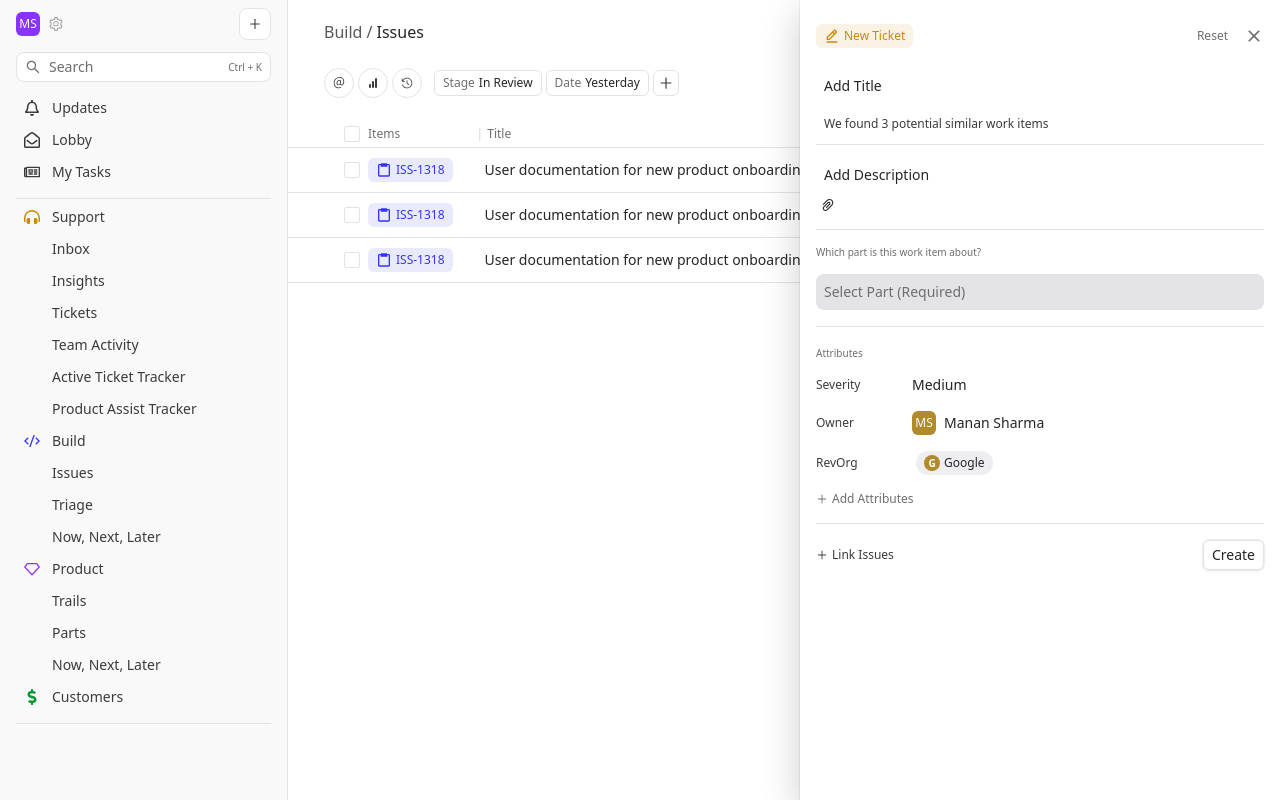
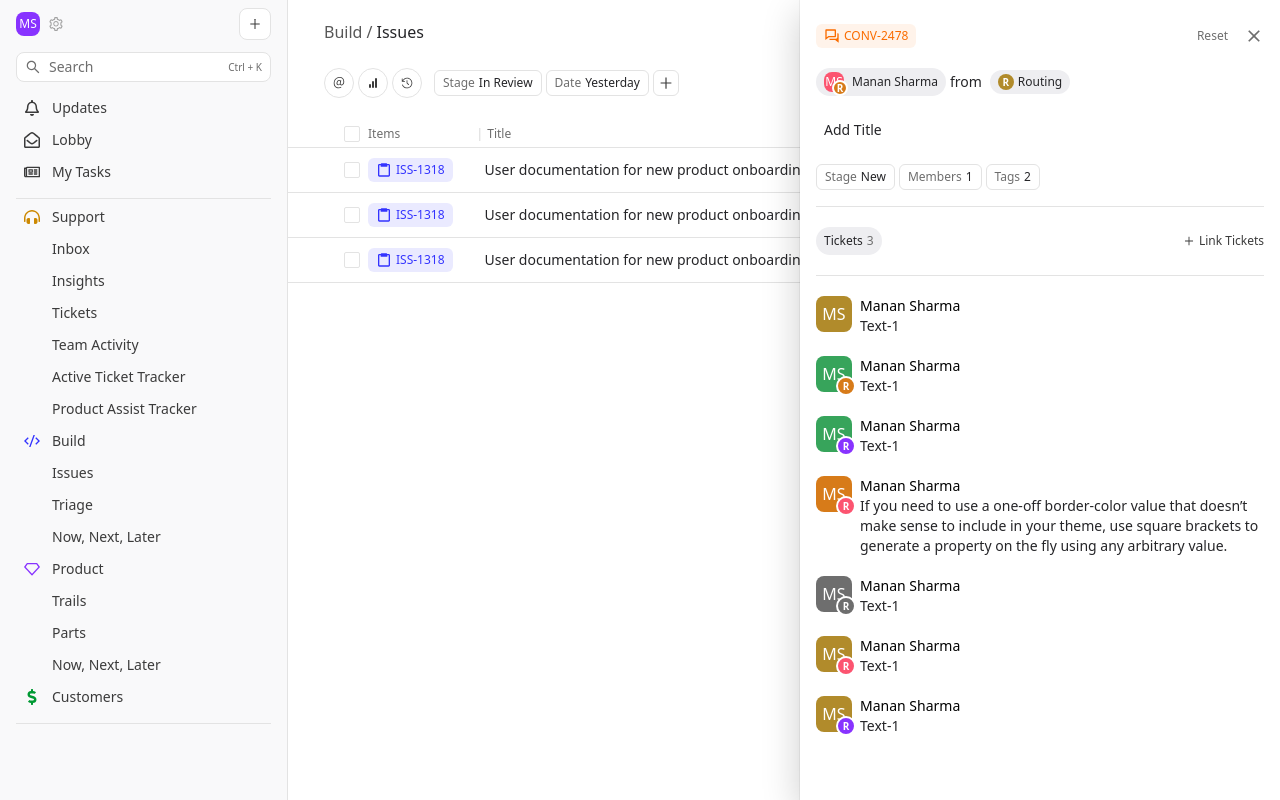
Before and after one commit to devrev/onboarding-prototype, a Next.js app: page /app/play in a window 1280 px wide. Built offline with nearby package versions, Linux system fonts and the light colour scheme.

Commit message:
add: chat component

```diff
--- a/src/libs/atoms/profile/index.js
+++ b/src/libs/atoms/profile/index.js
@@ -5,7 +5,7 @@ import { bgColors } from "@/constants";
 const sizeMap = {
   xs: "w-6 h-6 text-small",
   sm: "w-7 h-7 text-default",
-  md: "w-12 h-12 text-lg",
+  md: "w-9 h-9 text-lg",
 };
 
 const ProfilePicture = ({ name, size = "xs", color }) => {
@@ -29,7 +29,7 @@ const ProfilePicture = ({ name, size = "xs", color }) => {
       className={clsx(
         sizeClass,
         color,
-        "flex flex-shrink-0 justify-center items-center rounded-md text-white"
+        "flex flex-shrink-0 justify-center items-center rounded-lg text-white"
       )}
     >
       {name}
--- /dev/null
+++ b/src/libs/components/Chat/index.js
@@ -0,0 +1,58 @@
+import React from "react";
+import ProfilePicture from "@/libs/atoms/profile";
+import RevUserProfile from "@/libs/molecules/revUserProfile";
+
+const ChatItemDev = ({ name, text }) => {
+  return (
+    <div className="flex mt-5">
+      <div>
+        <ProfilePicture name={name} size="md" />
+      </div>
+      <div className="ml-2">
+        <p className="font-medium text-color-highlight text-default">{name}</p>
+        <p className="text-default font-normal">{text}</p>
+      </div>
+    </div>
+  );
+};
+
+const ChatItemRev = ({ name, revOrg, text }) => {
+  return (
+    <div className="flex mt-5">
+      <div>
+        <RevUserProfile name={name} size="md" revOrg={revOrg} />
+      </div>
+      <div className="ml-2">
+        <p className="font-medium text-color-highlight text-default">{name}</p>
+        <p className="text-default font-normal">{text}</p>
+      </div>
+    </div>
+  );
+};
+
+const Chat = () => {
+  return (
+    <div className="overflow-x-scroll max-h-[30rem]">
+      <ChatItemDev name="Manan Sharma" text="Text-1" />
+      <ChatItemRev name="Manan Sharma" text="Text-1" revOrg="Routing" />
+      <ChatItemRev name="Manan Sharma" text="Text-1" revOrg="Routing" />
+
+      <ChatItemRev
+        name="Manan Sharma"
+        text="If you need to use a one-off border-color value that doesn’t make sense to include in your theme, use square brackets to generate a property on the fly using any arbitrary value."
+        revOrg="Routing"
+      />
+
+      <ChatItemRev name="Manan Sharma" text="Text-1" revOrg="Routing" />
+      <ChatItemRev name="Manan Sharma" text="Text-1" revOrg="Routing" />
+
+      <ChatItemRev name="Manan Sharma" text="Text-1" revOrg="Routing" />
+
+      <ChatItemRev name="Manan Sharma" text="Text-1" revOrg="Routing" />
+
+      <ChatItemRev name="Manan Sharma" text="Text-1" revOrg="Routing" />
+    </div>
+  );
+};
+
+export default Chat;
--- a/src/libs/components/Filters/index.js
+++ b/src/libs/components/Filters/index.js
@@ -33,7 +33,7 @@ const SortField = ({ name }) => {
   );
 };
 
-const Filter = ({ filters, sort, showSelf = false }) => {
+const Filter = ({ filters, sort, showSelf = false, showCreate = true }) => {
   const isMobile = useMobileScreen();
   return (
     <div className="flex items-center justify-between">
@@ -55,15 +55,15 @@ const Filter = ({ filters, sort, showSelf = false }) => {
           {filters.map(({ name, value }) => (
             <FilterField key={name} name={name} value={value} />
           ))}
-          <Button type="filter" className="mt-1">
-            <AiOutlinePlus className="text-h2" />
-          </Button>
+          {showCreate && (
+            <Button type="filter" className="mt-1">
+              <AiOutlinePlus className="text-h2" />
+            </Button>
+          )}
         </div>
       </div>
       <div className="flex items-center flex-wrap">
-        {sort.map(({ name }) => (
-          <SortField key={name} name={name} />
-        ))}
+        {sort && sort.map(({ name }) => <SortField key={name} name={name} />)}
       </div>
     </div>
   );
--- /dev/null
+++ b/src/libs/molecules/revUserProfile/index.js
@@ -0,0 +1,61 @@
+import React from "react";
+import clsx from "clsx";
+import { bgColors } from "@/constants";
+
+const sizeMap = {
+  xs: "w-5 h-5 text-small",
+  sm: "w-7 h-7 text-default",
+  md: "w-9 h-9 text-lg",
+};
+
+const smallSizeMap = {
+  xs: "w-3 h-3 text-tiny",
+  sm: "w-4 h-4 text-tiny",
+  md: "w-5 h-5 text-tiny",
+};
+
+const RevUserProfile = ({ name, size = "xs", color, revOrg }) => {
+  if (name.length > 2) {
+    const splitName = name.split(" ");
+    if (splitName.length >= 2) {
+      name = splitName[0][0] + splitName[1][0];
+    } else {
+      name = name[0] + name[1];
+    }
+  }
+
+  const sizeClass = sizeMap[size];
+  let colorRevorg;
+
+  if (!color) {
+    const colorIdx = Math.floor(Math.random() * bgColors.length);
+    const revOrgColorIdx = Math.floor(Math.random() * bgColors.length);
+
+    color = bgColors[colorIdx];
+    colorRevorg = bgColors[revOrgColorIdx];
+  }
+  const smallClass = smallSizeMap[size];
+
+  return (
+    <div
+      className={clsx(
+        sizeClass,
+        color,
+        "flex flex-shrink-0 justify-center items-center rounded-lg text-white relative"
+      )}
+    >
+      {name}
+      <div
+        className={clsx(
+          smallClass,
+          colorRevorg,
+          "p-1.5 border-2 border-white absolute right-0 bottom-0 rounded-2xl translate-x-1 translate-y-1 flex items-center justify-center font-semibold"
+        )}
+      >
+        {revOrg[0]}
+      </div>
+    </div>
+  );
+};
+
+export default RevUserProfile;
--- /dev/null
+++ b/src/libs/panes/conversation/index.js
@@ -0,0 +1,66 @@
+import Pane from "@/libs/atoms/pane";
+import React from "react";
+import WorkPill from "@/libs/molecules/workPill";
+import { MdOutlineClose } from "react-icons/md";
+import { AiOutlinePlus } from "react-icons/ai";
+import RevOrgPill from "@/libs/molecules/revOrgPill";
+import Input from "@/libs/atoms/input";
+import RevUserProfile from "@/libs/molecules/revUserProfile";
+import Filter from "@/libs/components/Filters";
+import ProfilePicture from "@/libs/atoms/profile";
+import Chat from "@/libs/components/Chat";
+
+const ConversationPane = () => {
+  const isOpen = true;
+  return (
+    <Pane isOpen={true}>
+      <div className="px-4 py-6">
+        <div className="flex items-center justify-between">
+          <WorkPill type="conv" display="CONV-2478" />
+          <div className="flex items-center text-gray-500">
+            <p className="text-small font-medium">Reset</p>
+            <MdOutlineClose className="text-h1 ml-4" />
+          </div>
+        </div>
+        <div className="flex items-center text-small mt-5">
+          <div className="flex items-center bg-pill rounded-full px-2 py-1">
+            <RevUserProfile name="Manan Sharma" revOrg="Routing" />
+            <p className="ml-2 text-small">Manan Sharma</p>
+          </div>
+          <p className="mx-1">from</p>
+          <RevOrgPill name="Routing" />
+        </div>
+        <div className="mt-5">
+          <Input text="Add Title" />
+        </div>
+        <div className="mt-4">
+          <Filter
+            filters={[
+              { name: "Stage", value: "New" },
+              { name: "Members", value: "1" },
+              { name: "Tags", value: "2" },
+            ]}
+            showCreate={false}
+          />
+          <hr className="mt-4" />
+        </div>
+        <div className="mt-5 flex items-center justify-between">
+          <div className="bg-pill flex items-center text-small font-medium w-fit px-2 py-1.5 rounded-full cursor-pointer">
+            Tickets
+            <p className="text-small text-gray-500 ml-1">3</p>
+          </div>
+          <div>
+            <div className="text-small text-gray-700 flex items-center">
+              <AiOutlinePlus className="mr-1" />
+              Link Tickets
+            </div>
+          </div>
+        </div>
+        <hr className="mt-5" />
+        <Chat />
+      </div>
+    </Pane>
+  );
+};
+
+export default ConversationPane;
--- a/src/pages/app/play.js
+++ b/src/pages/app/play.js
@@ -7,6 +7,7 @@ import IssueDesk from "@/libs/desks/issues";
 import CreateTicketPane from "@/libs/panes/createTicket";
 import ConversationDesk from "@/libs/desks/conversations";
 import { useStore } from "@/mobx/providers";
+import ConversationPane from "@/libs/panes/conversation";
 
 const typeWriter = (elem, text, index, speed) => {
   if (index < text.length) {
@@ -58,7 +59,8 @@ export default function Playground() {
         <div className={clsx(!isMobile && "ml-72")}>
           <IssueDesk />
           {/* <ConversationDesk /> */}
-          <CreateTicketPane />
+          {/* <CreateTicketPane /> */}
+          <ConversationPane />
         </div>
       </main>
     </>
```
